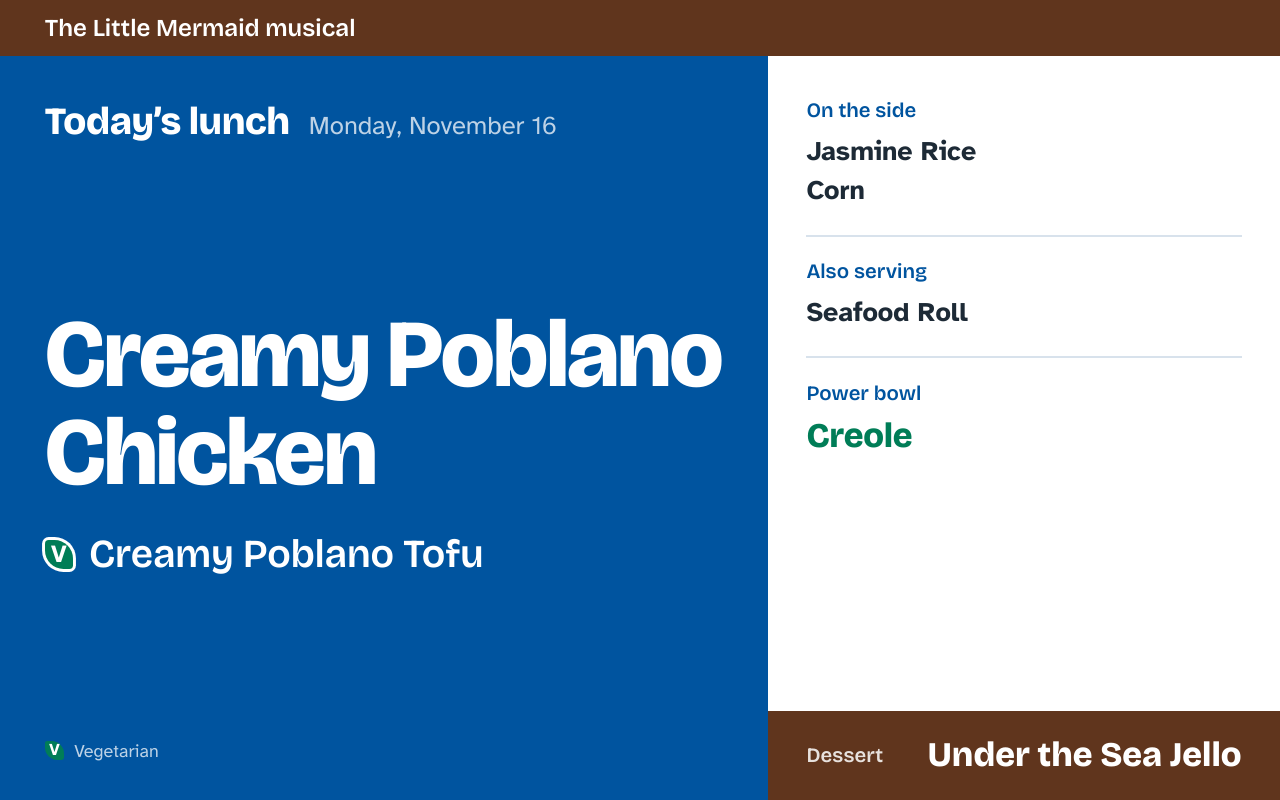
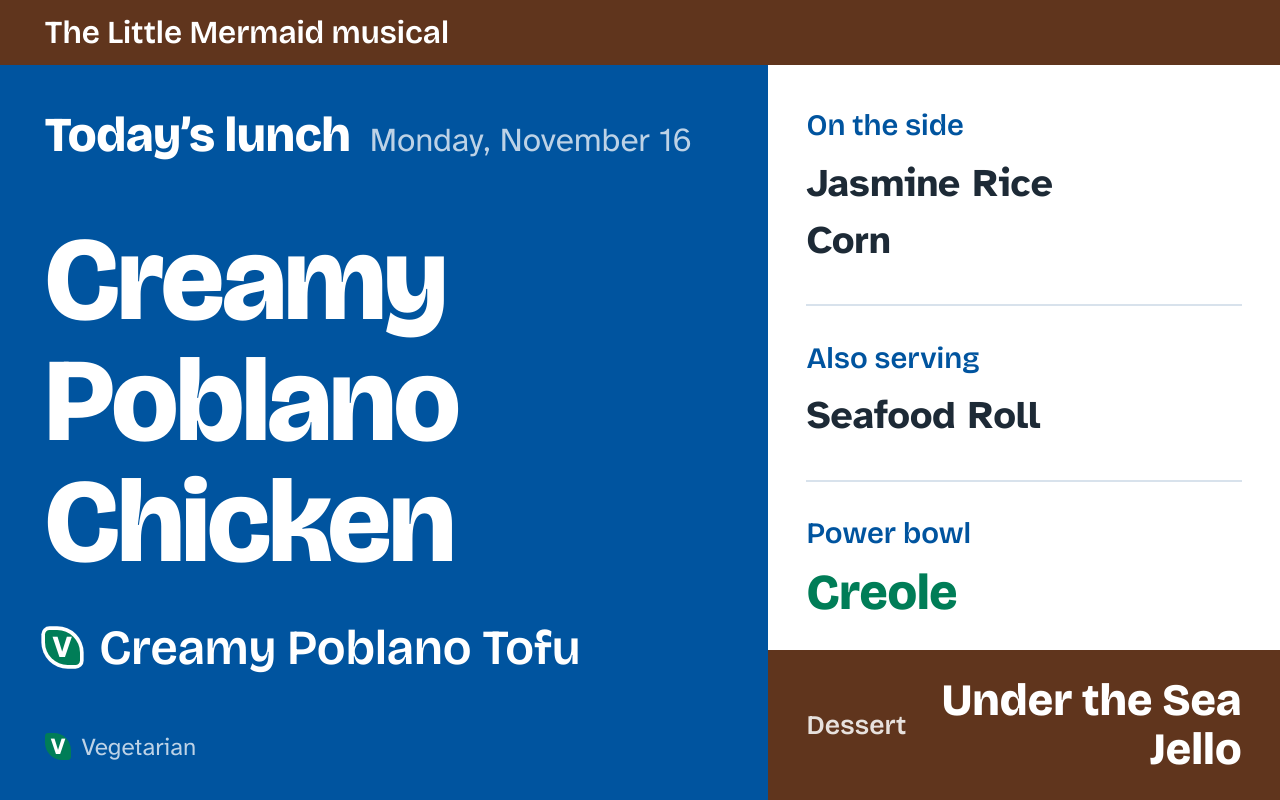
Before and after one commit to ngilsdorf-coder/Blake-Lunch, a plain HTML site: page index.html in a window 1280 px wide. Drawn offline with nearby package versions, Linux system fonts and the light colour scheme.

Commit message:
Add files via upload

```diff
--- a/index.html
+++ b/index.html
@@ -51,7 +51,7 @@ body {
   grid-column: 1 / -1; grid-row: 1;
   background: var(--brown); color: var(--white);
   font-family: var(--display); font-weight: 600;
-  font-size: calc(var(--u) * 1.9);
+  font-size: calc(var(--u) * 2.5);
   padding: calc(var(--u) * 1) calc(var(--u) * 3.5);
 }
 .notice[hidden] { display: none; }
@@ -67,9 +67,9 @@ body {
 .when { display: flex; align-items: baseline; column-gap: calc(var(--u) * 1.5); flex-wrap: wrap; }
 .when .label {
   font-family: var(--display); font-weight: 800;
-  font-size: calc(var(--u) * 3); letter-spacing: -0.01em; line-height: 1.1;
+  font-size: calc(var(--u) * 3.8); letter-spacing: -0.01em; line-height: 1.1;
 }
-.when .date { font-size: calc(var(--u) * 2); color: var(--blue-soft); line-height: 1.2; }
+.when .date { font-size: calc(var(--u) * 2.6); color: var(--blue-soft); line-height: 1.2; }
 
 .headline-wrap { min-height: 0; overflow: hidden; margin-left: calc(var(--u) * -0.6); padding-left: calc(var(--u) * 0.6); display: flex; flex-direction: column; justify-content: center; }
 .stack { display: block; }
@@ -101,8 +101,8 @@ body {
   font-size: 0.62em; line-height: 1; vertical-align: 0.15em;
 }
 .hero .veg { box-shadow: 0 0 0 0.12em var(--white); }
-.legend { display: flex; align-items: center; gap: calc(var(--u) * 0.8); font-size: calc(var(--u) * 1.4); color: var(--blue-soft); }
-.legend .veg { font-size: calc(var(--u) * 1.3); box-shadow: none; }
+.legend { display: flex; align-items: center; gap: calc(var(--u) * 0.8); font-size: calc(var(--u) * 1.9); color: var(--blue-soft); }
+.legend .veg { font-size: calc(var(--u) * 1.8); box-shadow: none; }
 
 /* Right: the rest of the line */
 .side {
@@ -127,8 +127,8 @@ body {
   padding: calc(var(--u) * 2) calc(var(--u) * 3);
   display: flex; align-items: center; justify-content: space-between; gap: calc(var(--u) * 2);
 }
-.dessert span { font-family: var(--display); font-weight: 600; font-size: calc(var(--u) * 1.6); opacity: 0.85; flex: none; }
-.dessert strong { font-family: var(--display); font-weight: 800; font-size: calc(var(--u) * 2.7); line-height: 1.1; text-align: right; }
+.dessert span { font-family: var(--display); font-weight: 600; font-size: calc(var(--u) * 2.1); opacity: 0.85; flex: none; }
+.dessert strong { font-family: var(--display); font-weight: 800; font-size: calc(var(--u) * 3.5); line-height: 1.1; text-align: right; }
 
 /* Empty state */
 .empty { grid-column: 1 / -1; grid-row: 2; display: grid; place-content: center; text-align: center; padding: calc(var(--u) * 6); }
@@ -400,10 +400,15 @@ function render() {
    Re-runs after web fonts load, since the real fonts are larger than fallbacks.
    ===================================================================== */
 const root = document.documentElement;
-function shrinkToFit(varName, fits, min) {
-  let v = 1;
-  root.style.setProperty(varName, v);
-  while (!fits() && v > min) { v = Math.round((v - 0.03) * 100) / 100; root.style.setProperty(varName, v); }
+// Find the largest scale between min and max at which the content still fits its box
+function shrinkToFit(varName, fits, min, max) {
+  let lo = min, hi = max;
+  for (let i = 0; i < 14; i++) {
+    const mid = (lo + hi) / 2;
+    root.style.setProperty(varName, mid);
+    if (fits()) lo = mid; else hi = mid;
+  }
+  root.style.setProperty(varName, lo);
 }
 function fitHeadline() {
   const board = document.getElementById("board");
@@ -417,11 +422,11 @@ function fitHeadline() {
   if (wrap && stack && head) {
     shrinkToFit("--h", () => {
       const lineH = parseFloat(getComputedStyle(head).fontSize) * 1.02;
-      return stack.offsetHeight <= wrap.clientHeight && head.offsetHeight <= lineH * 3 + 2 && head.scrollWidth <= head.clientWidth + 1;
-    }, 0.4);
+      return stack.offsetHeight <= wrap.clientHeight * 0.9 && head.offsetHeight <= lineH * 3 + 2 && head.scrollWidth <= head.clientWidth + 1;
+    }, 0.4, 1.45);
   }
   const lines = document.getElementById("lines");
-  if (lines) shrinkToFit("--s", () => lines.scrollHeight <= lines.clientHeight + 1 && lines.scrollWidth <= lines.clientWidth + 1, 0.5);
+  if (lines) shrinkToFit("--s", () => lines.scrollHeight <= lines.clientHeight + 1 && lines.scrollWidth <= lines.clientWidth + 1, 0.5, 1.6);
 }
 
 render();
```
